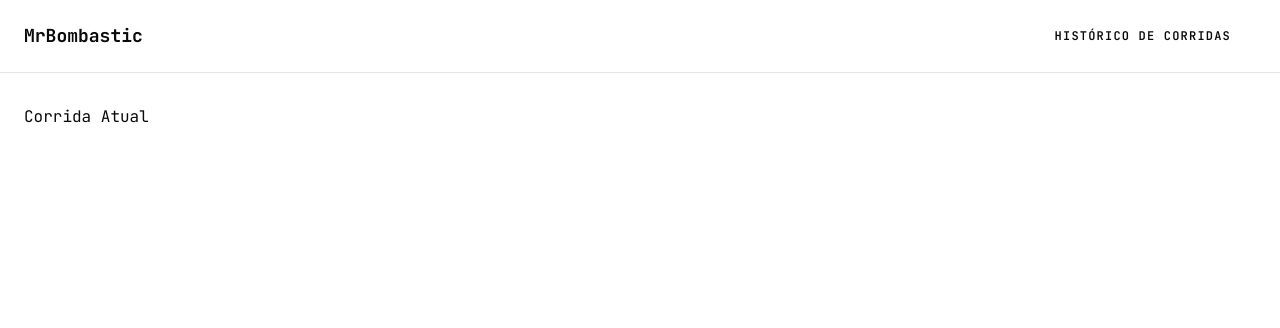
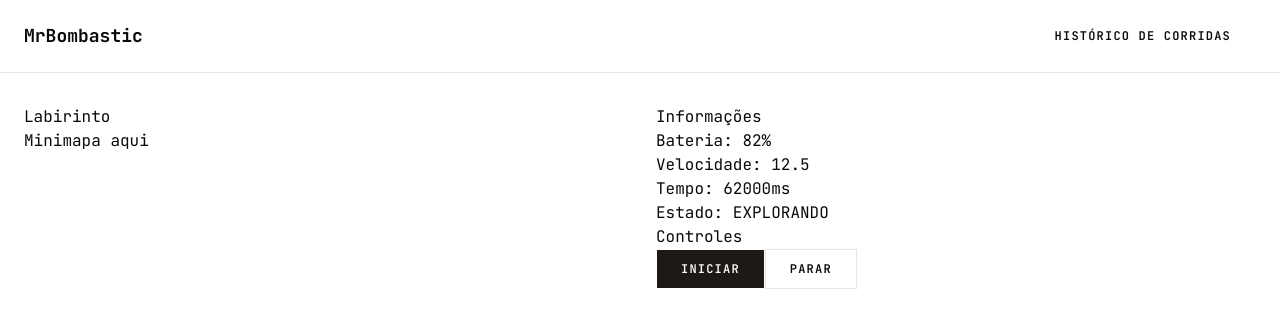
Before and after one commit to fcte-pi1/2026_1_PI1_Grupo01_Diogo, a Next.js app in the folder src/frontend/: page /runs in a window 1280 px wide. Shown: the top 328 px of the page. Built offline with nearby package versions, Linux system fonts and the light colour scheme.

Commit message:
[ADD]Controles,informações e etc na tela de corrida

```diff
--- a/src/frontend/app/runs/page.tsx
+++ b/src/frontend/app/runs/page.tsx
@@ -1,3 +1,40 @@
+"use client";
+
+import { useState, useEffect } from "react";
+import { Telemetria } from "@/lib/FakeTips";
+import { mockTelemetria } from "@/lib/MockFakeData";
+import { TelemetriaPanel } from "@/components/runs/telemetria-panel";
+import { ControlesPanel } from "@/components/runs/control-panel";
+
 export default function RunsPage() {
-  return <h1>Corrida Atual</h1>;
+  const [telemetria, setTelemetria] = useState<Telemetria | null>(null);
+
+  useEffect(() => {
+    async function fetchTelemetria() {
+      // Rikas - Por enquanto usamos mock — quando a API estiver pronta
+      setTelemetria(mockTelemetria);
+    }
+
+    fetchTelemetria();
+    const intervalo = setInterval(fetchTelemetria, 500);
+    return () => clearInterval(intervalo);
+  }, []);
+
+  if (!telemetria) {
+    return <p>Carregando telemetria...</p>;
+  }
+
+  return (
+    <div className="grid grid-cols-2 gap-8">
+      <div>
+        <h2>Labirinto</h2>
+        <p>Minimapa aqui</p>
+      </div>
+      <div>
+        {/*Rikas - Por enquanto usamos fakemock para passar os dados favor mudar*/}
+        <TelemetriaPanel telemetria={telemetria} />
+        <ControlesPanel telemetria={telemetria} />
+      </div>
+    </div>
+  );
 }
--- /dev/null
+++ b/src/frontend/components/runs/control-panel.tsx
@@ -0,0 +1,12 @@
+import { Telemetria } from "@/lib/FakeTips";
+import { Button } from "@/components/ui/button";
+
+export function ControlesPanel({ telemetria }: { telemetria: Telemetria }) {
+  return (
+    <div>
+      <h2>Controles</h2>
+      <Button>Iniciar</Button>
+      <Button variant="outline">Parar</Button>
+    </div>
+  );
+}
--- /dev/null
+++ b/src/frontend/components/runs/telemetria-panel.tsx
@@ -0,0 +1,13 @@
+import { Telemetria } from "@/lib/FakeTips";
+
+export function TelemetriaPanel({ telemetria }: { telemetria: Telemetria }) {
+  return (
+    <div>
+      <h2>Informações</h2>
+      <p>Bateria: {telemetria.bateria_pct}%</p>
+      <p>Velocidade: {telemetria.leitura_sensores.dist_frente_cm}</p>
+      <p>Tempo: {telemetria.tempo_corrida_ms}ms</p>
+      <p>Estado: {telemetria.estado_robo}</p>
+    </div>
+  );
+}
--- /dev/null
+++ b/src/frontend/lib/FakeTips.ts
@@ -0,0 +1,20 @@
+
+export type DirecaoAtual = "NORTE" | "SUL" | "LESTE" | "OESTE";
+
+export type EstadoRobo = "EXPLORANDO" | "VOLTANDO" | "PARADO" | "ERRO";
+
+export type LeituraSensores = {
+  dist_frente_cm: number;
+  dist_esquerda_cm: number;
+  dist_direita_cm: number;
+};
+
+export type Telemetria = {
+  tempo_corrida_ms: number;
+  posicao_x: number;
+  posicao_y: number;
+  direcao_atual: DirecaoAtual;
+  estado_robo: EstadoRobo;
+  bateria_pct: number;
+  leitura_sensores: LeituraSensores;
+};
```
